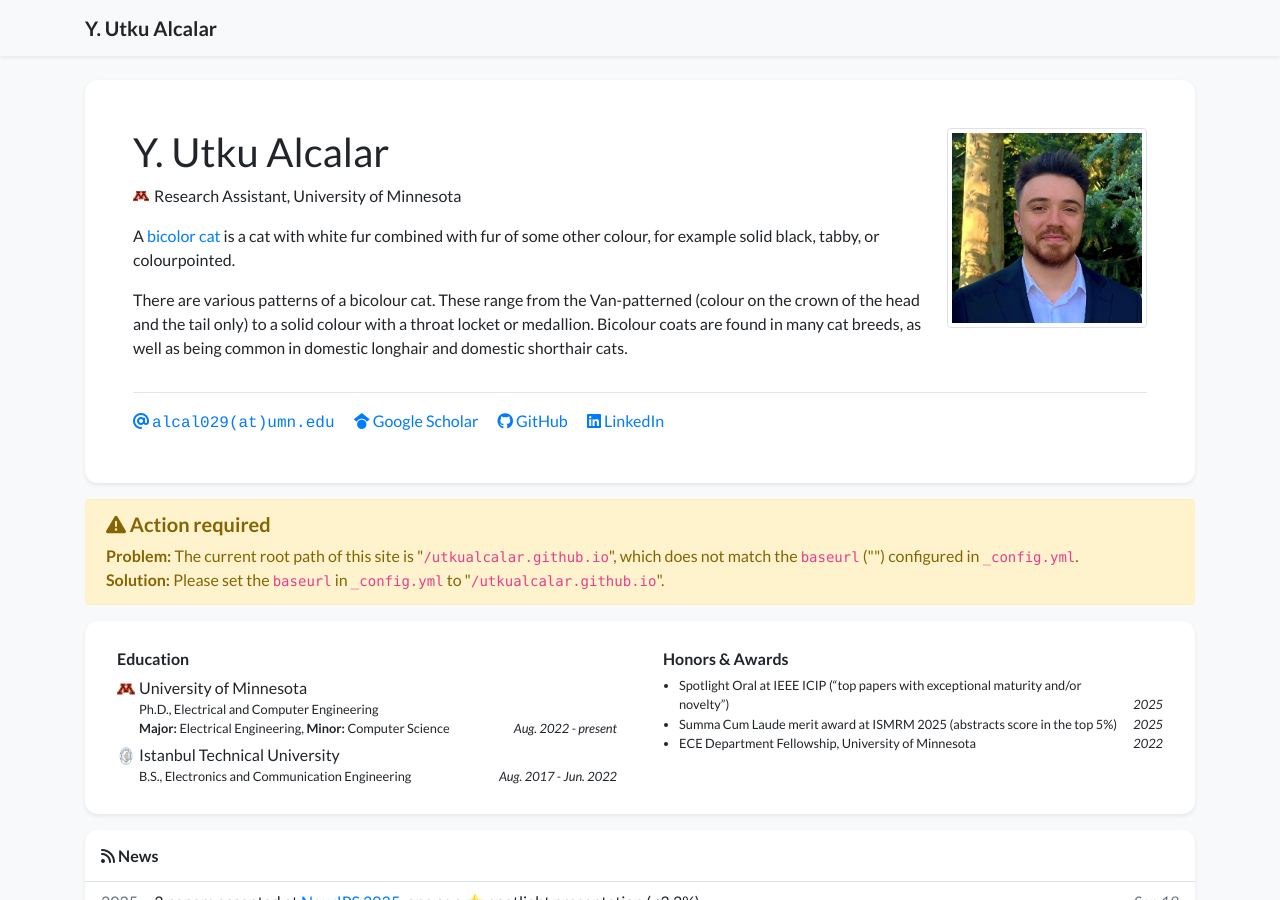
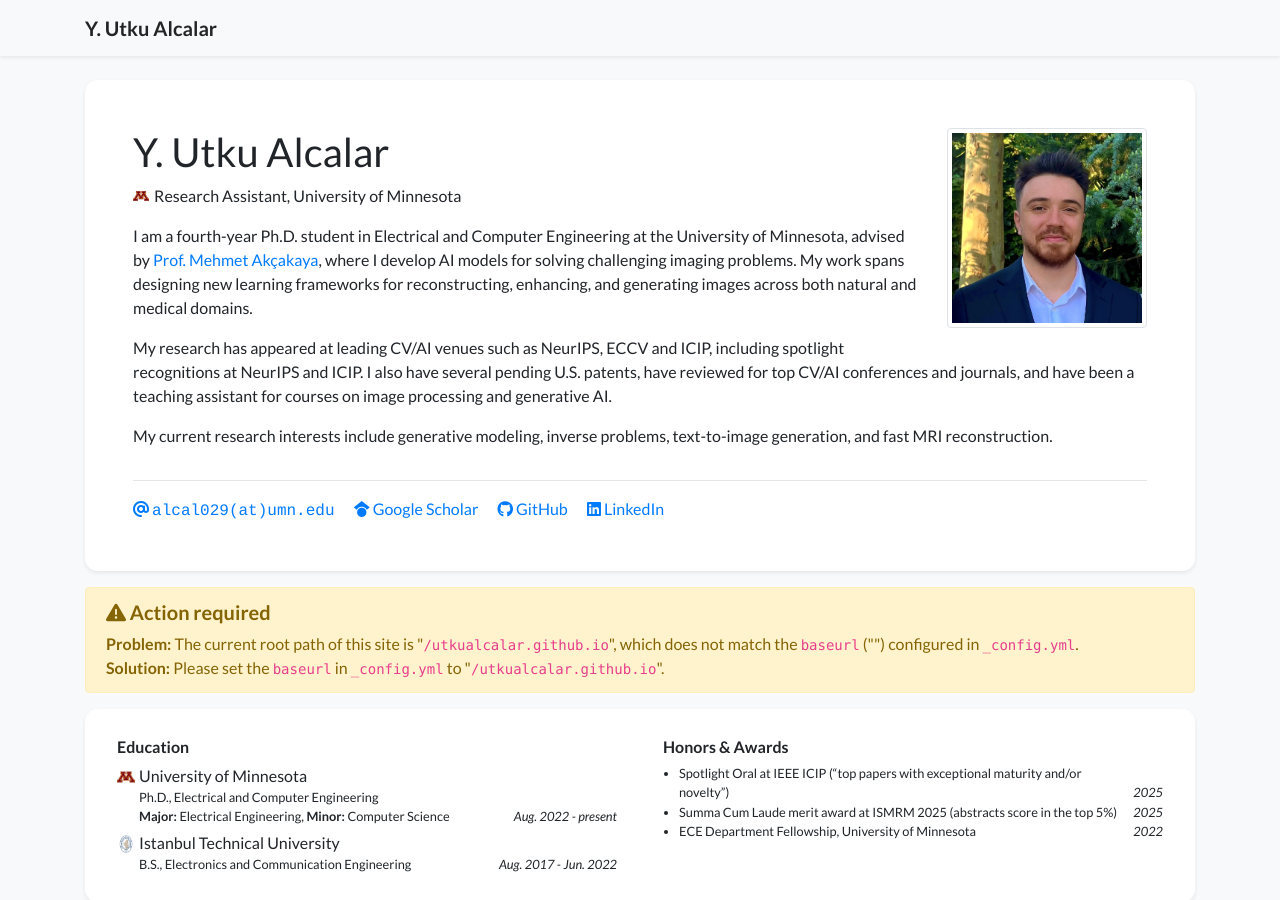
Before and after one commit to utkualcalar/utkualcalar.github.io, a Jekyll site: the page built from index.html, in a window 1280 px wide and 900 px high. Built offline with Jekyll 4.4.1, drawn with Linux system fonts in a browser that asks for light colours; nearby versions of some CDN libraries; a style sheet for code colours, icons or effects is not loaded.

Commit message:
Update profile.yml

```diff
--- a/_data/profile.yml
+++ b/_data/profile.yml
@@ -22,12 +22,15 @@ linkedin: yasar-utku-alcalar
 short_bio_text_justify: false
 short_bio: >-
   <p>
-    A <a href="https://en.wikipedia.org/wiki/Bicolor_cat" target="_blank">bicolor cat</a> is a cat with white fur combined with fur of some other colour, for example solid black, tabby, or colourpointed.
+    I am a fourth-year Ph.D. student in Electrical and Computer Engineering at the University of Minnesota, advised by <a href="https://imagine.umn.edu/people/mehmet-ak%C3%A7akaya" target="_blank">Prof. Mehmet Akçakaya</a>, where I develop
+    AI models for solving challenging imaging problems. My work spans designing new learning frameworks for reconstructing, enhancing, and generating images across both natural and medical domains.
   </p>
   <p>
-    There are various patterns of a bicolour cat. These range from the Van-patterned (colour on the crown of the head
-    and the tail only) to a solid colour with a throat locket or medallion. Bicolour coats are found in many cat breeds,
-    as well as being common in domestic longhair and domestic shorthair cats.
+    My research has appeared at leading CV/AI venues such as NeurIPS, ECCV and ICIP, including spotlight recognitions at NeurIPS and ICIP.
+    I also have several pending U.S. patents, have reviewed for top CV/AI conferences and journals, and have been a teaching assistant for courses on image processing and generative AI.
+  </p>
+  <p>
+    My current research interests include generative modeling, inverse problems, text-to-image generation, and fast MRI reconstruction.
   </p>
 
 portrait_url: /assets/images/portrait.jpg
```
